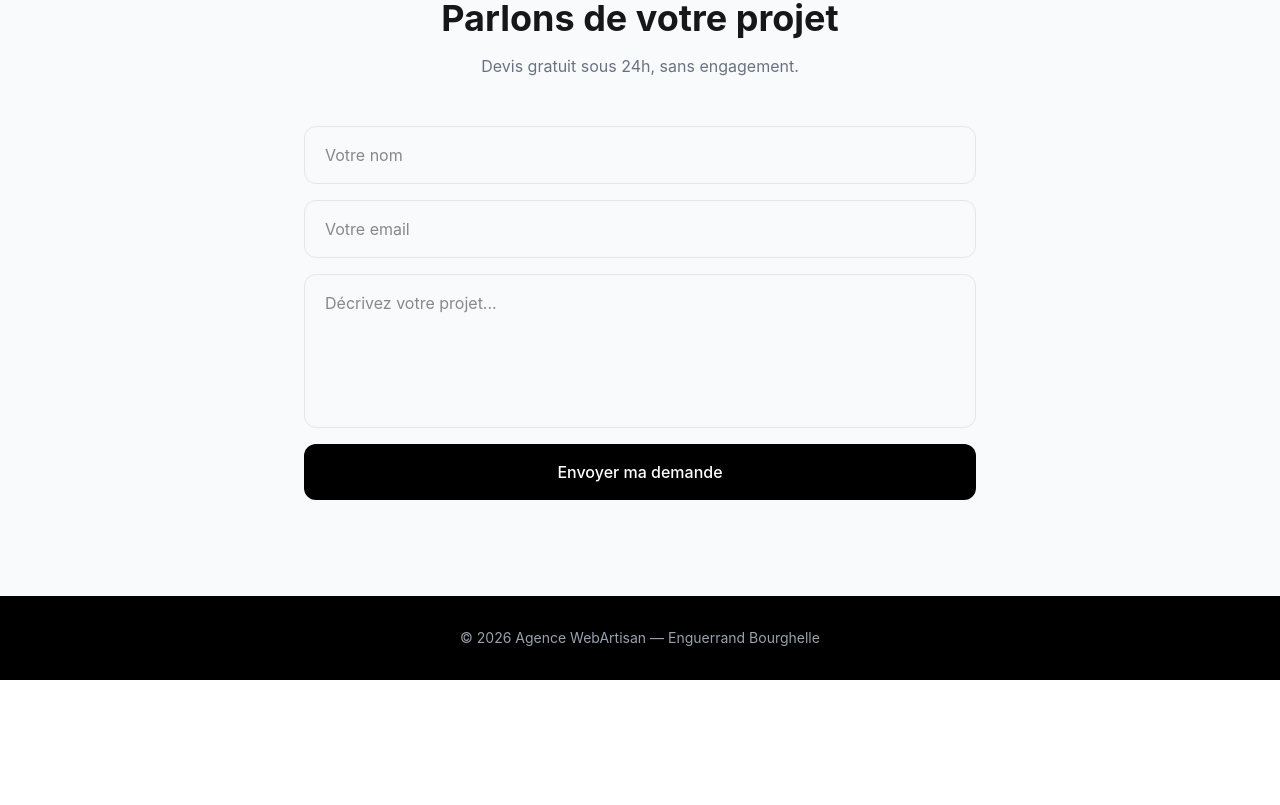
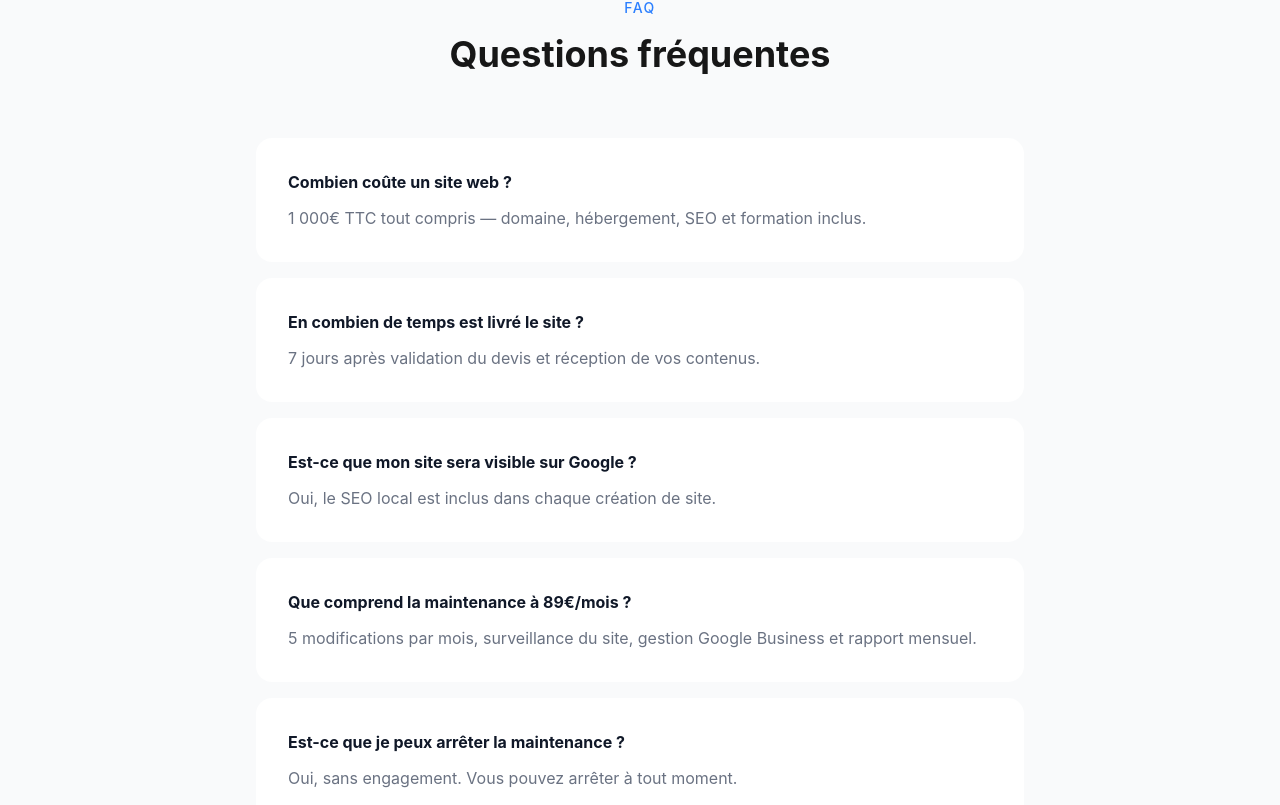
Before and after one commit to enguerrandbourghelle/agence-demo, a Next.js app: page / in a window 1280 px wide. Shown: the part 4255-5060 px from the top of the page. Before the commit the page ends 4935 px from the top, so only its background shows below. Built offline with nearby package versions, Linux system fonts and the light colour scheme.

Commit message:
FAQ : 5 questions fréquentes

```diff
--- a/app/page.tsx
+++ b/app/page.tsx
@@ -5,6 +5,7 @@ import APropos from "../components/APropos";
 import Portfolio from "../components/Portfolio";
 import Tarifs from "../components/Tarifs";
 import Temoignages from "../components/Temoignages";
+import FAQ from "../components/FAQ";
 import Contact from "../components/Contact";
 import Footer from "../components/Footer";
 
@@ -32,6 +33,7 @@ export default function Home() {
       <Portfolio />
       <Tarifs />
       <Temoignages />
+      <FAQ />
       <Contact />
       <Footer />
     </main>
--- /dev/null
+++ b/components/FAQ.tsx
@@ -0,0 +1,26 @@
+export default function FAQ() {
+  const questions = [
+    { q: "Combien coûte un site web ?", r: "1 000€ TTC tout compris — domaine, hébergement, SEO et formation inclus." },
+    { q: "En combien de temps est livré le site ?", r: "7 jours après validation du devis et réception de vos contenus." },
+    { q: "Est-ce que mon site sera visible sur Google ?", r: "Oui, le SEO local est inclus dans chaque création de site." },
+    { q: "Que comprend la maintenance à 89€/mois ?", r: "5 modifications par mois, surveillance du site, gestion Google Business et rapport mensuel." },
+    { q: "Est-ce que je peux arrêter la maintenance ?", r: "Oui, sans engagement. Vous pouvez arrêter à tout moment." },
+  ];
+
+  return (
+    <section className="py-24 px-6 bg-gray-50">
+      <div className="max-w-3xl mx-auto">
+        <p className="text-sm font-medium text-blue-500 mb-4 tracking-widest uppercase text-center">FAQ</p>
+        <h2 className="text-4xl font-bold text-center mb-16">Questions fréquentes</h2>
+        <div className="flex flex-col gap-4">
+          {questions.map((item, i) => (
+            <div key={i} className="bg-white rounded-2xl p-8">
+              <p className="font-bold text-gray-900 mb-3">{item.q}</p>
+              <p className="text-gray-500">{item.r}</p>
+            </div>
+          ))}
+        </div>
+      </div>
+    </section>
+  );
+}
```
